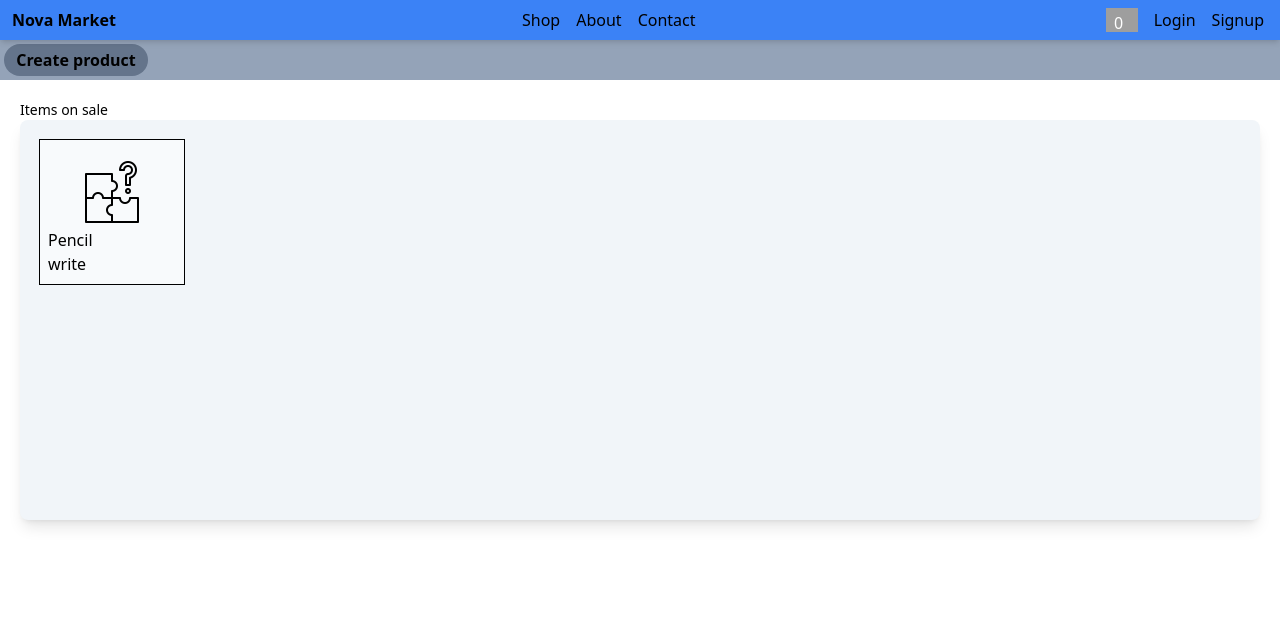
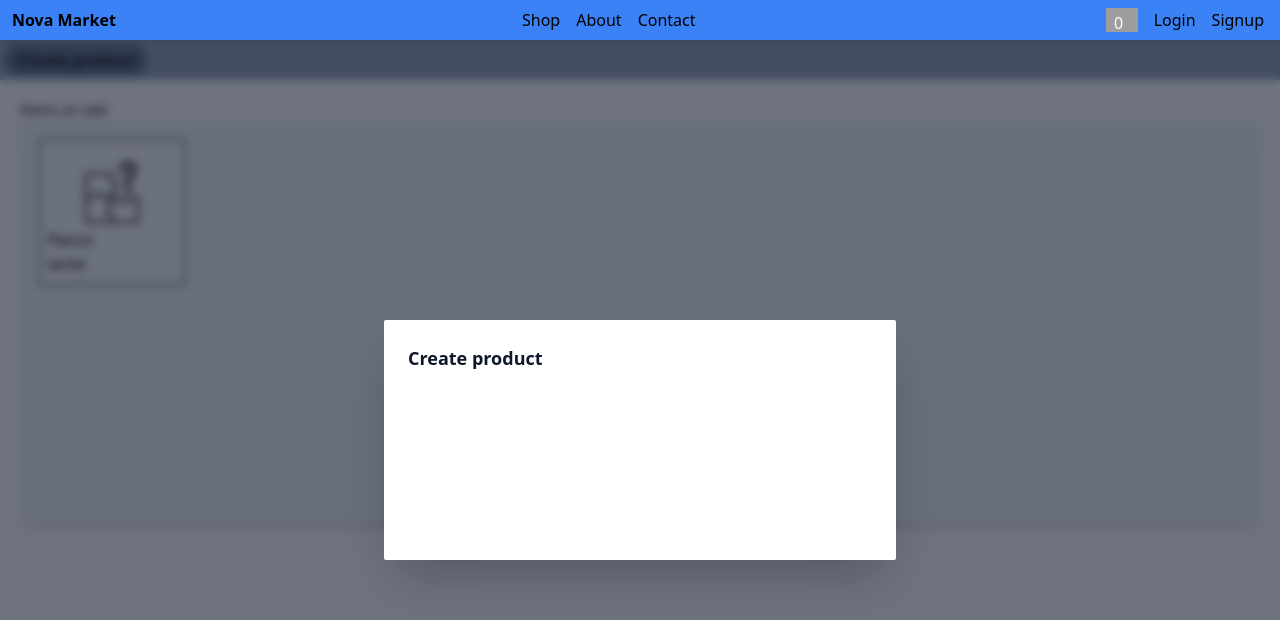
Before and after one commit to crimsonal/ecommerce, a React (Vite) app: page /sell in a window 1280 px wide. Both pictures are taken after a click on the button "Create product". Shown: the top 620 px of the page. Built offline with nearby package versions, Linux system fonts and the light colour scheme; grey boxes are pictures that could not be loaded; what tailwindcss-font-inter would draw is missing.

Commit message:
adding creating product modal

```diff
--- a/src/App.jsx
+++ b/src/App.jsx
@@ -29,7 +29,6 @@ function App() {
       }
       const me = await api.get("/user/me/")
       setUser(me.data)
-      console.log(me.data)
       setInitial( me.data.username ? me.data.username.substring(0, 1).toUpperCase() : "👤")
       } catch (e) {
         console.log(e)
@@ -50,7 +49,7 @@ function App() {
   }
 
   return (
-    <div className="flex flex-col min-h-screen">
+    <div className="flex flex-col min-h-screen scrollbar-none overflow-hidden">
       <Navbar user={user} initial={initial} onLogout={handleLogout}></Navbar>
       <Routes>
         <Route path="/" element={<Home />} />
--- /dev/null
+++ b/src/components/Modal.jsx
@@ -0,0 +1,14 @@
+const Modal = ({title}) => {
+
+
+    return (
+        <div className="flex justify-center items-center absolute  w-full h-full z-50 bg-slate-900/60 p-3 backdrop-blur-sm scrollbar-none overflow-hidden overflow-y-auto">
+            <div class="shadow-2xl rounded-sm p-6 h-60 max-w-lg w-full bg-white">
+                <h3 class="w-full justify-center items-center text-lg font-bold text-slate-900">{title}</h3>
+            </div>
+        </div>
+    )
+
+}
+
+export default Modal
--- a/src/pages/Sell.jsx
+++ b/src/pages/Sell.jsx
@@ -1,15 +1,19 @@
 import SaleItem from "../components/SaleItem"
-
+import Modal from "../components/Modal.jsx"
+import { useState } from "react"
 const Sell = () => {
-
+    const [creatingProduct, setCreatingProduct] = useState(false)
 
     const products = [
         {product_name: "Pencil", product_description: "write", product_image: null}
     ]
+
+
     return (
-        <div className="flex flex-col w-full h-full overfow-hidden flex-1">
+        <div className="flex flex-col w-full h-full overfow-hidden flex-1 scrollbar-none overflow-hidden">
             <nav className="bg-slate-400 h-10 p-1">
-                <button className="rounded-full w-36 font-bold h-full bg-slate-500">
+                <button className="rounded-full w-36 font-bold h-full bg-slate-500"
+                onClick={() => {setCreatingProduct(true)}}>
                     Create product
                 </button>
             </nav>
@@ -22,8 +26,8 @@ const Sell = () => {
                         ))}
                     </div>
                 </div>
-
             </div>
+            {creatingProduct && <Modal title="Create product"/>}
         </div>
     )
 
```
